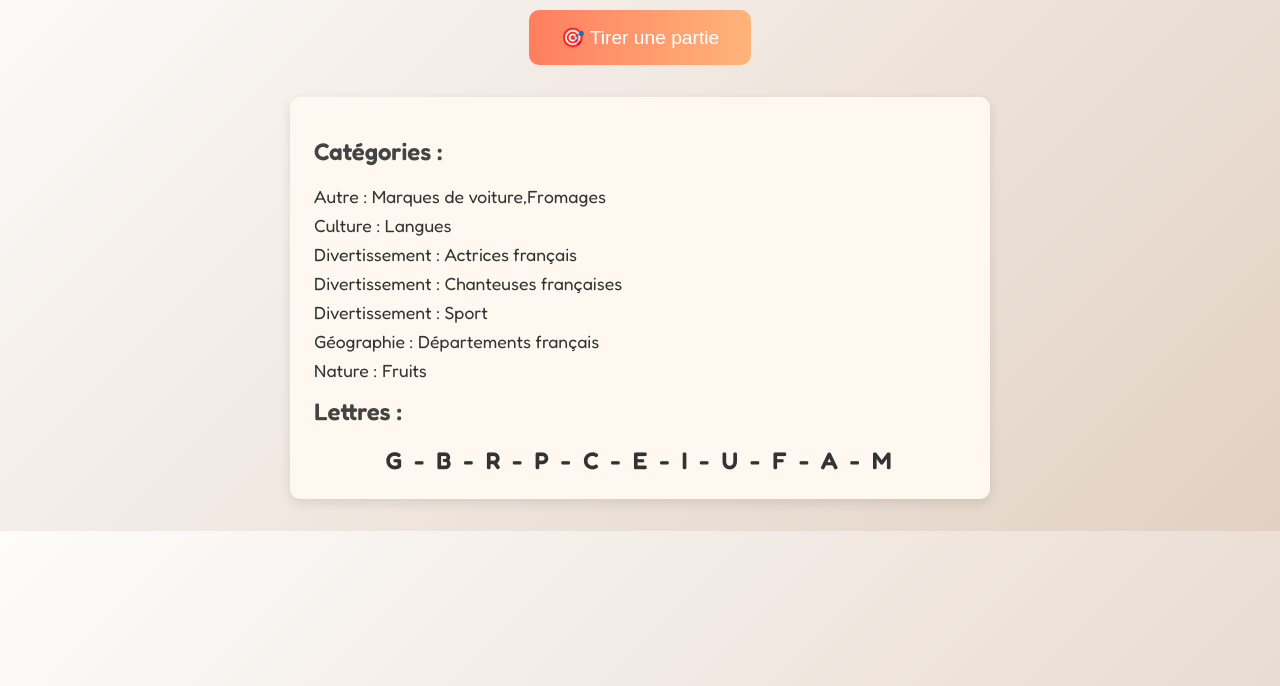
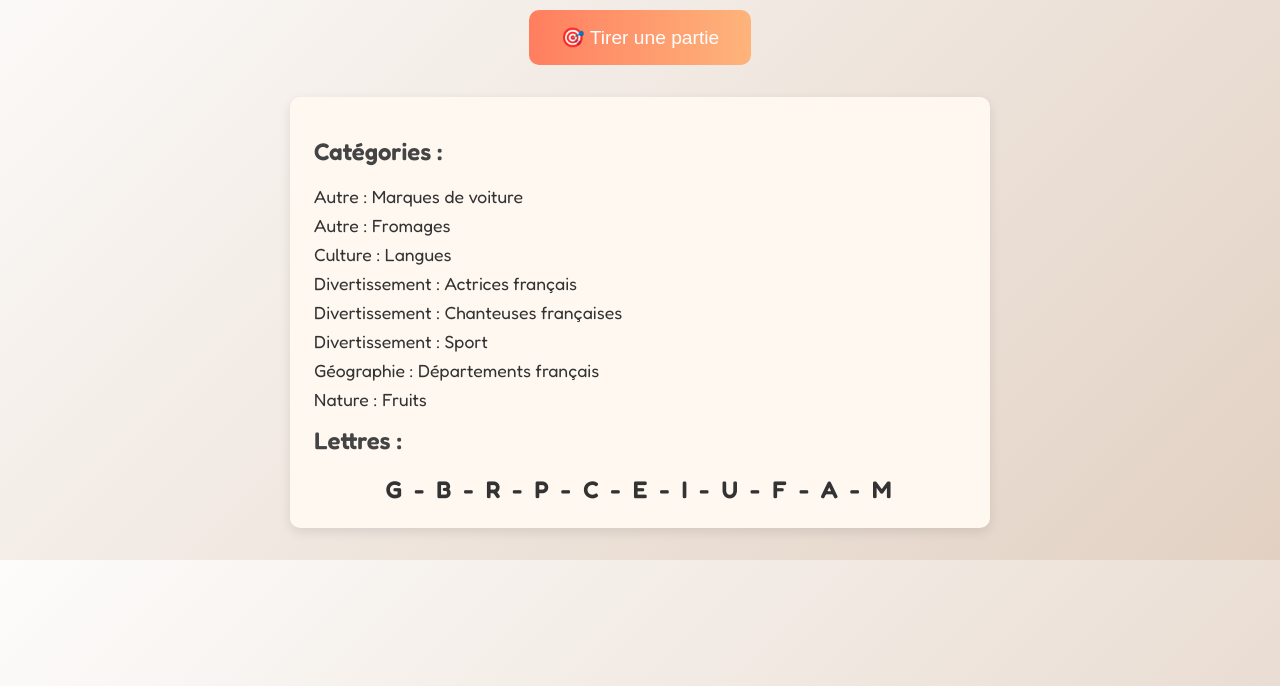
Before and after one commit to sabrinAIcity/mini-bac, a plain HTML site: page index.html in a window 1280 px wide. Both pictures are taken after a click on the button "🎯 Tirer une partie". Shown: the part 114-800 px from the top of the page. Drawn offline with Linux system fonts and the light colour scheme.

Commit message:
Update index.html

```diff
--- a/index.html
+++ b/index.html
@@ -89,7 +89,7 @@
 
     function genererPartie() {
       const result = [];
-      result.push("Autre : " + tirageAleatoire(categories["Autre"], 2));
+      result.push(...tirageAleatoire(categories["Autre"], 2).map(cat => "Autre : " + cat));
       result.push("Culture : " + tirageAleatoire(categories["Culture"], 1));
       result.push(...tirageAleatoire(categories["Divertissement"], 3).map(cat => "Divertissement : " + cat));
       result.push("Géographie : " + tirageAleatoire(categories["Géographie"], 1));
```
